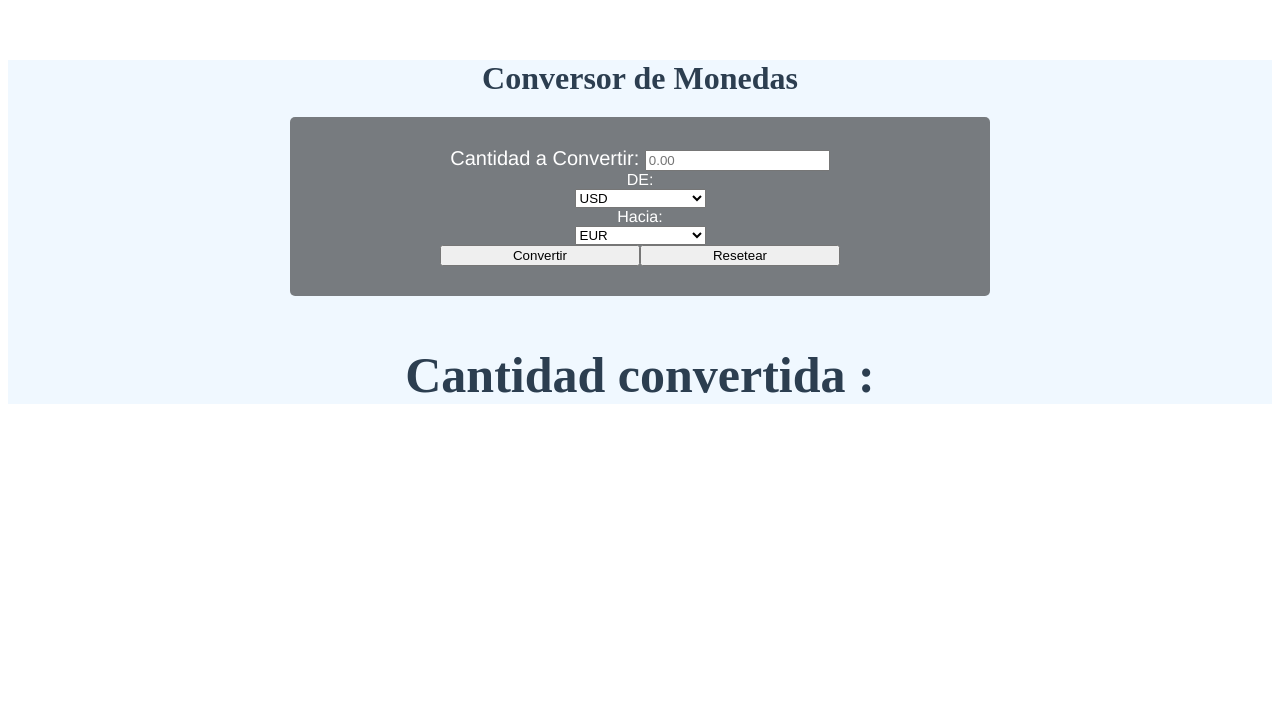
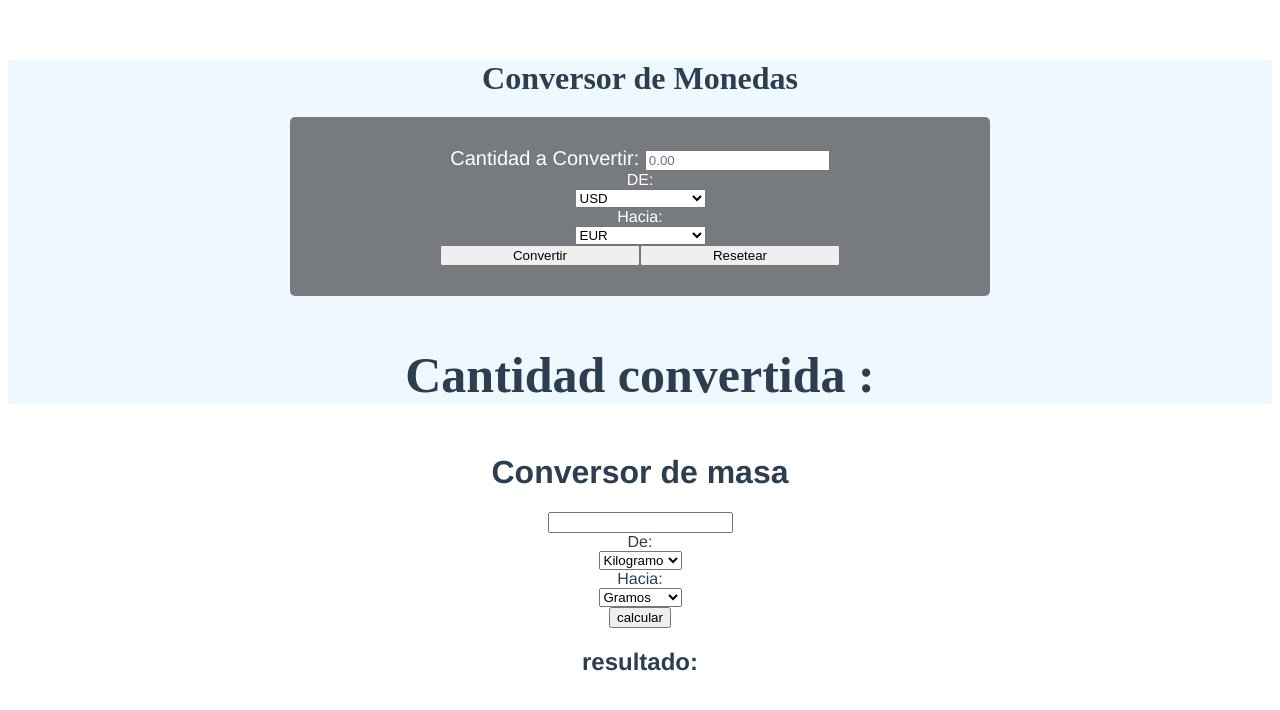
Before and after one commit to CesarAndreChavezHerrera/aprendisajeVue, a Vue app in the folder componetes/: page / in a window 1280 px wide. Shown: the top 710 px of the page. Built offline with nearby package versions, Linux system fonts and the light colour scheme.

Commit message:
Se creo el conversor de masas

```diff
--- a/componetes/src/App.vue
+++ b/componetes/src/App.vue
@@ -4,17 +4,20 @@
     <HelloWorld msg="Welcome to Your Vue.js App"/>
     -->
     <monedas/>
+    <masa/>
   </div>
 </template>
 
 <script>
 //import HelloWorld from './components/HelloWorld.vue'
 import monedas from './components/monedas.vue'
+import Masa from './components/Masa.vue'
 export default {
   name: 'App',
   components: {
   //  HelloWorld
-  monedas
+  monedas,
+  Masa
   }
 }
 </script>
--- /dev/null
+++ b/componetes/src/components/Masa.vue
@@ -0,0 +1,52 @@
+<template>
+    <div>
+        <h1>Conversor de masa</h1>
+        <input type="text" v-model ="entrada_numero" >
+        <div>
+            <span>De:</span>
+        </div>
+        <select v-model="fromRate">
+            <option value="g">Gramos</option>
+            <option value="kg">Kilogramo</option>
+            <option value="onz">Onzas</option>
+            <option value="lb">libras</option>
+            <option value="T">Tonelada</option>
+        </select>
+        <div>
+            <span>Hacia:</span>
+        </div>
+        <select v-model="toRate">
+            <option value="g">Gramos</option>
+            <option value="kg">Kilogramo</option>
+            <option value="onz">Onzas</option>
+            <option value="lb">libras</option>
+            <option value="T">Tonelada</option>
+        </select>
+        <br>
+        <button v-on:click="calcular">calcular</button>
+        <h2>resultado:{{salida}}</h2>
+    </div>
+</template>
+<script>
+
+export default ({
+    name:"Masa",
+    data(){
+        return{
+            entrada_numero:"",
+            conversiones_gramos:{ "g":1,"kg":0.001,"onz":0.0237,"lb":0.002205,"T":0.000001102},
+            salida: "",
+            toRate: "g",
+            fromRate:"kg"
+        }},
+        methods:{
+            calcular:function(){
+                let toRate_ = this.conversiones_gramos[this.toRate]
+                let fromRate_ = this.conversiones_gramos[this.fromRate]
+                var resultado = ((toRate_/fromRate_))*this.entrada_numero
+                this.salida =resultado
+            }
+        }
+})
+
+</script>
```
